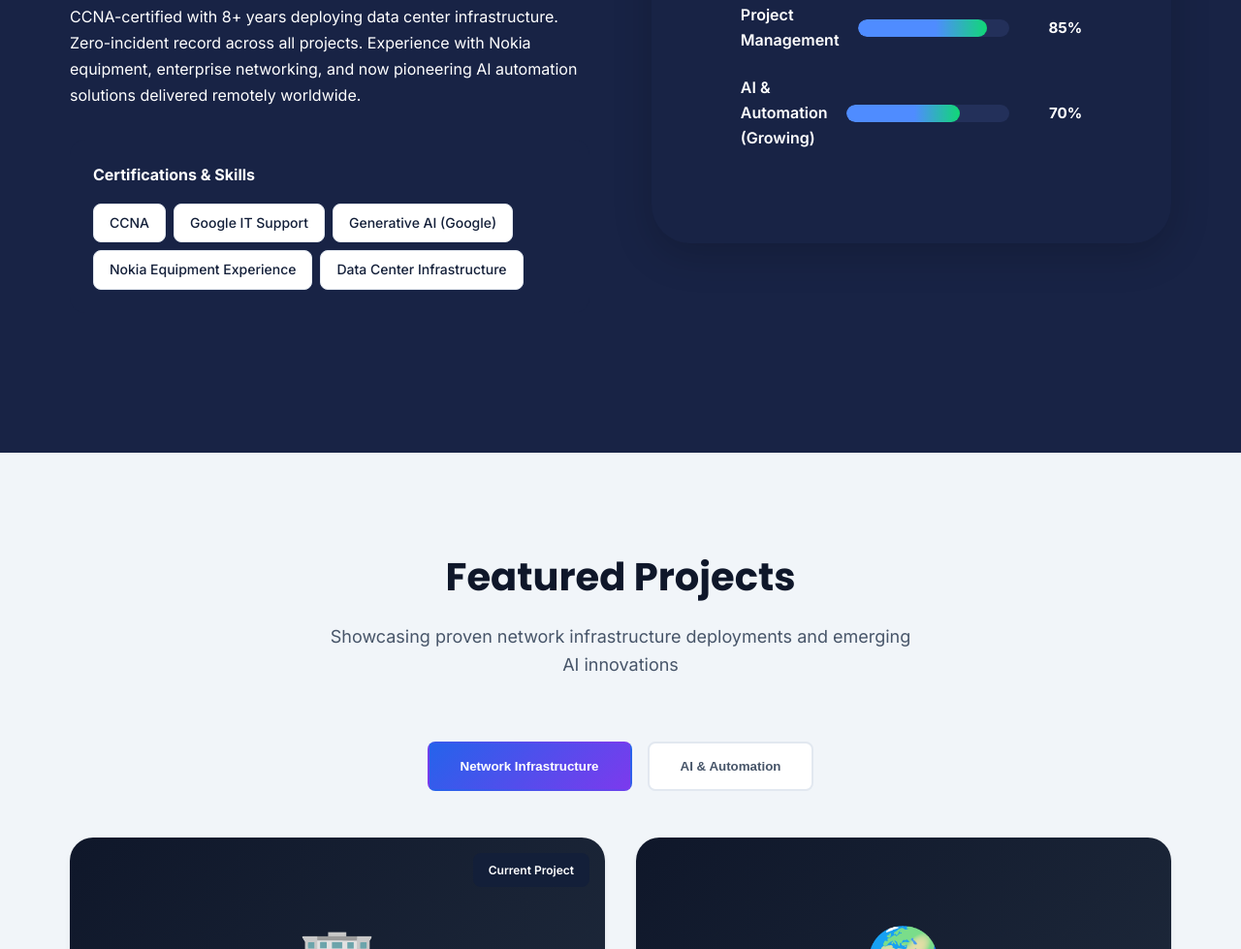
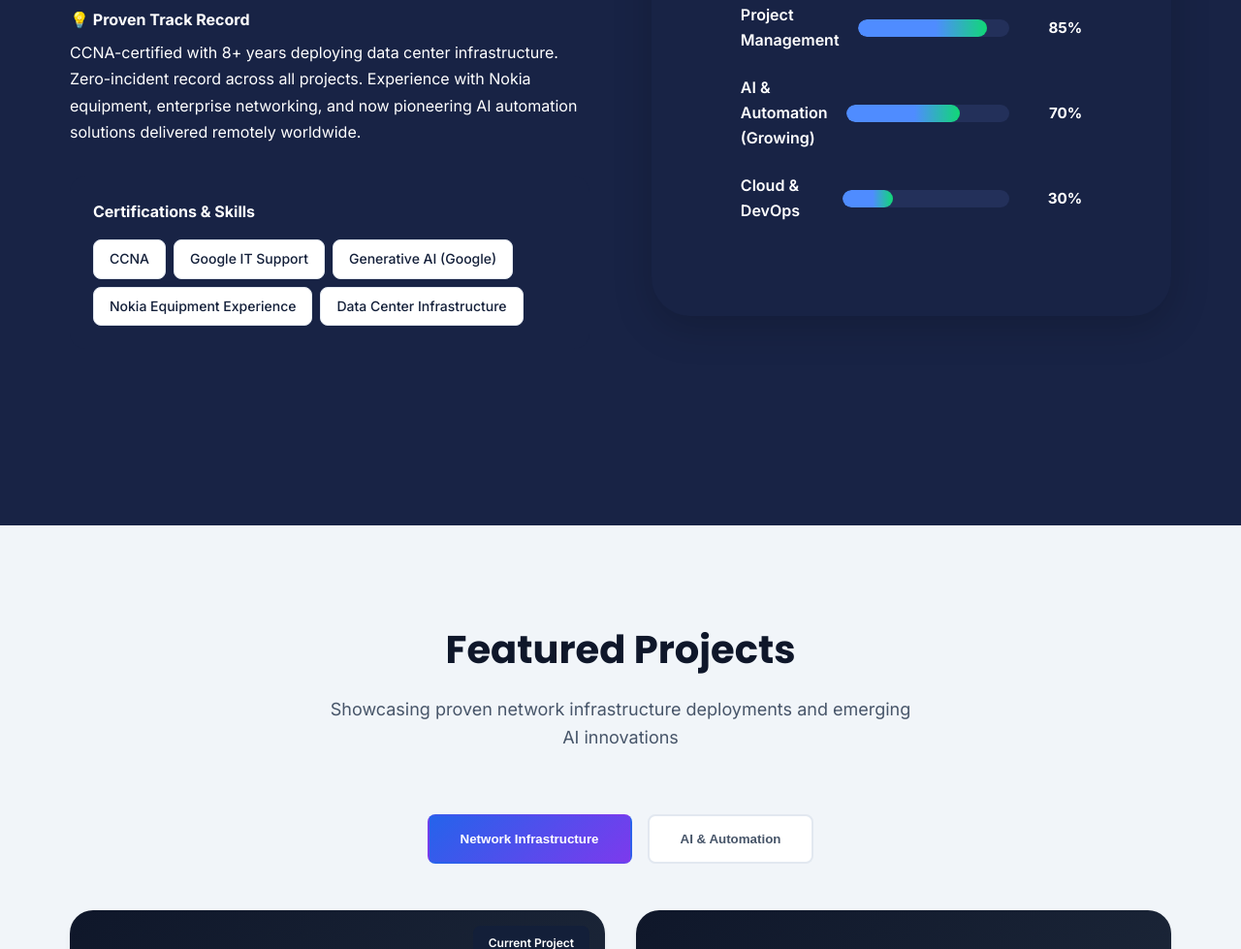
Before and after one commit to tayyabkhattak/Tayyab_CV_Network_AI_1-, a plain HTML site: page index.html in a window 1280 px wide. Shown: the part 3278-4257 px from the top of the page at 97% size. Drawn offline with Linux system fonts and the light colour scheme.

Commit message:
Move Cloud & DevOps skill bar to bottom of skills list

```diff
--- a/index.html
+++ b/index.html
@@ -197,6 +197,7 @@
                             </div>
                             <div class="stat-item">
                                 <div class="skill-grid">
+                                    <!-- ...existing skill rows... -->
                                     <div class="skill-row">
                                         <span class="skill-name">Data Center Networking</span>
                                             <div class="skill-bar"><div class="skill-bar-fill" style="width: 95%"></div></div>
@@ -221,6 +222,11 @@
                                         <span class="skill-name">AI & Automation (Growing)</span>
                                             <div class="skill-bar"><div class="skill-bar-fill" style="width: 70%"></div></div>
                                         <span class="skill-percent">70%</span>
+                                    </div>
+                                    <div class="skill-row">
+                                        <span class="skill-name">Cloud & DevOps</span>
+                                            <div class="skill-bar"><div class="skill-bar-fill" style="width: 30%"></div></div>
+                                        <span class="skill-percent">30%</span>
                                     </div>
                                 </div>
                             </div>
```
